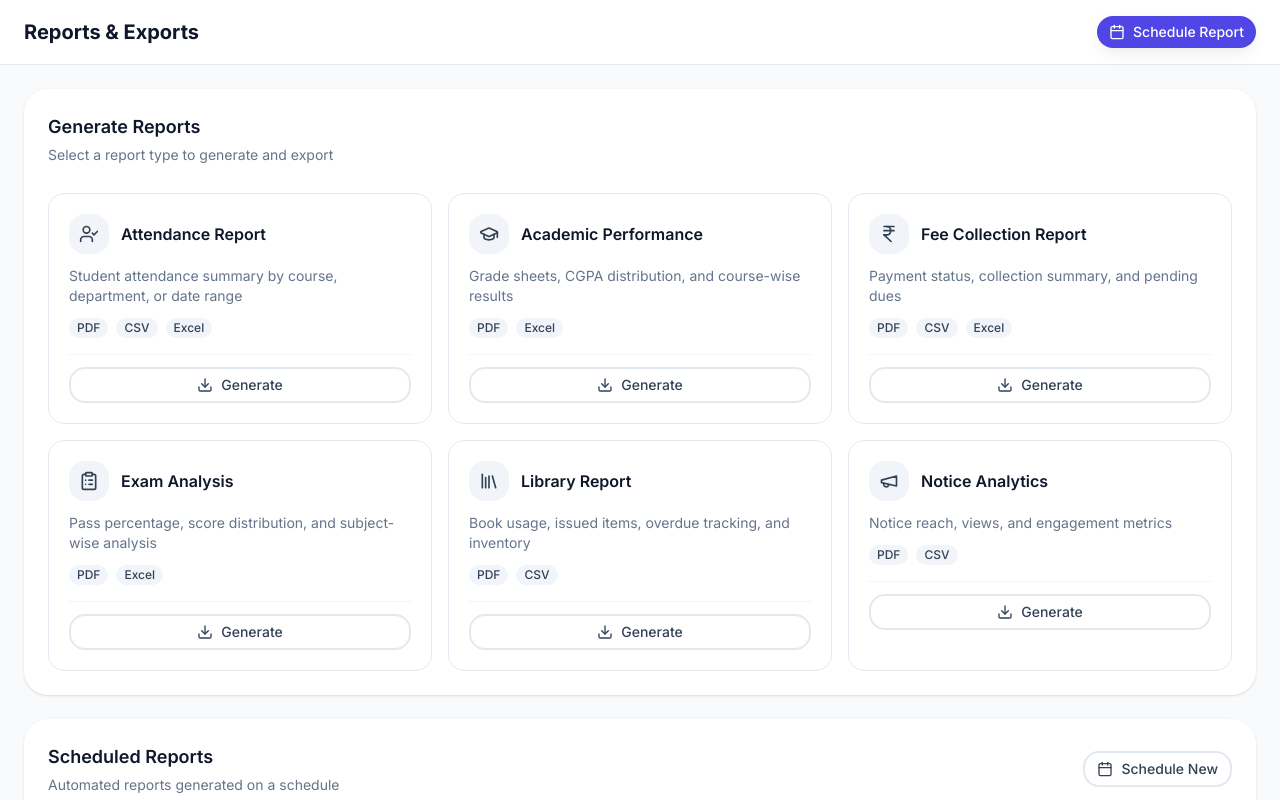
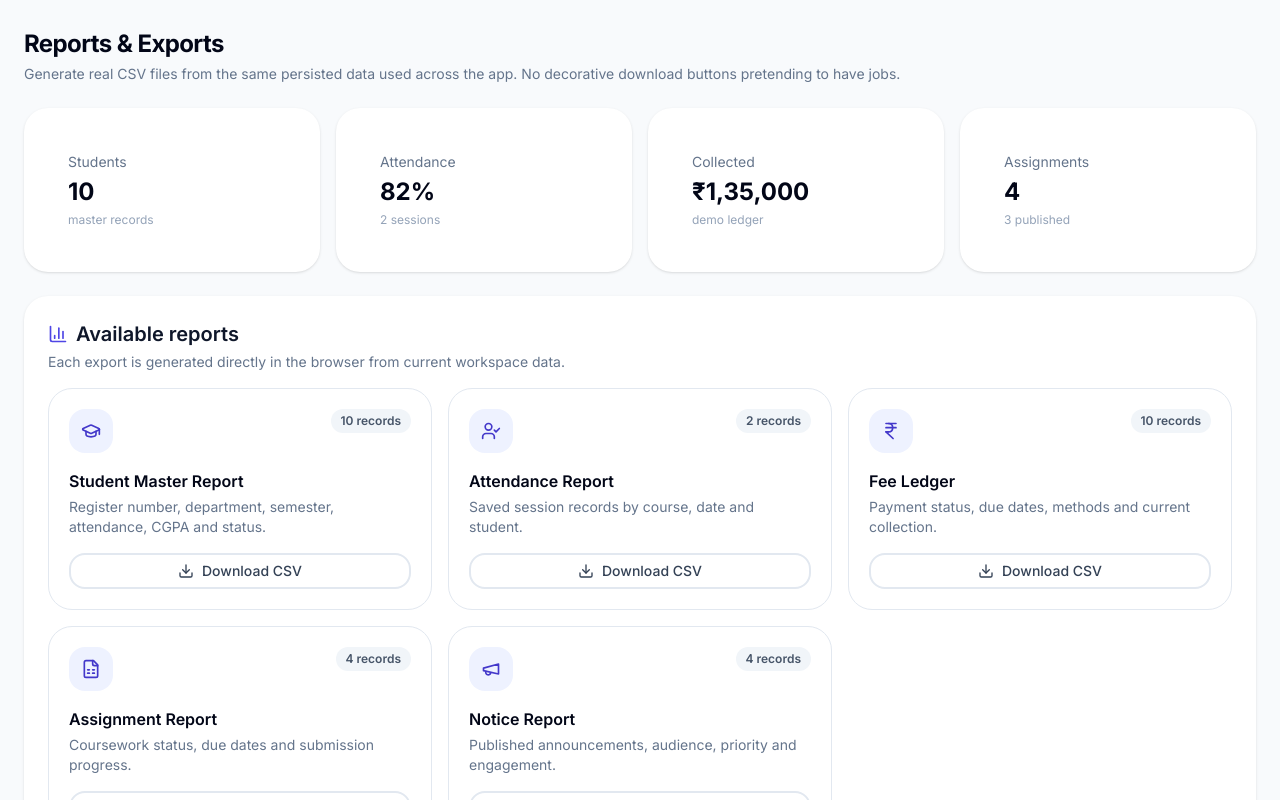
Before and after one commit to Bharath496/EDU_ONE, a Next.js app in the folder apps/web/: page /modules/reports in a window 1280 px wide. Shown: the top 800 px of the page. Built offline with nearby package versions, Linux system fonts and the light colour scheme; sample sign-in values are in the browser's storage.

Commit message:
Upgrade reports with real CSV exports from workspace data

```diff
--- a/apps/web/app/modules/reports/page.tsx
+++ b/apps/web/app/modules/reports/page.tsx
@@ -1,112 +1,204 @@
 'use client'
 
-import { useState } from 'react'
+import { useMemo, useState } from 'react'
 import { useRouter } from 'next/navigation'
-import Link from 'next/link'
-import { Card, CardContent, CardHeader, CardTitle, CardDescription } from '@/components/ui/Card'
+import {
+  BarChart3,
+  Download,
+  FileSpreadsheet,
+  GraduationCap,
+  IndianRupee,
+  Megaphone,
+  UserCheck,
+} from 'lucide-react'
 import { Button } from '@/components/ui/Button'
-import { Badge } from '@/components/ui/Badge'
+import { Card, CardContent, CardDescription, CardHeader, CardTitle } from '@/components/ui/Card'
 import { useAuthStore } from '@/lib/auth-store'
-import { FileText, Download, ChevronRight, Calendar, BarChart3, GraduationCap, UserCheck, IndianRupee, Library, Megaphone, ClipboardList } from 'lucide-react'
+import { useEduStore } from '@/lib/edu-store'
 
-const REPORT_TYPES = [
-  { id: 'attendance', title: 'Attendance Report', desc: 'Student attendance summary by course, department, or date range', icon: UserCheck, color: 'blue', formats: ['PDF', 'CSV', 'Excel'] },
-  { id: 'academic', title: 'Academic Performance', desc: 'Grade sheets, CGPA distribution, and course-wise results', icon: GraduationCap, color: 'green', formats: ['PDF', 'Excel'] },
-  { id: 'fee', title: 'Fee Collection Report', desc: 'Payment status, collection summary, and pending dues', icon: IndianRupee, color: 'purple', formats: ['PDF', 'CSV', 'Excel'] },
-  { id: 'exam', title: 'Exam Analysis', desc: 'Pass percentage, score distribution, and subject-wise analysis', icon: ClipboardList, color: 'amber', formats: ['PDF', 'Excel'] },
-  { id: 'library', title: 'Library Report', desc: 'Book usage, issued items, overdue tracking, and inventory', icon: Library, color: 'indigo', formats: ['PDF', 'CSV'] },
-  { id: 'notice', title: 'Notice Analytics', desc: 'Notice reach, views, and engagement metrics', icon: Megaphone, color: 'cyan', formats: ['PDF', 'CSV'] },
-]
+type ReportType = 'students' | 'attendance' | 'fees' | 'assignments' | 'notices'
 
-const SCHEDULED_REPORTS = [
-  { name: 'Weekly Attendance Summary', frequency: 'Every Monday', format: 'PDF', recipients: 'HODs, Principal', nextRun: 'Jul 22, 2024', status: 'active' },
-  { name: 'Monthly Fee Report', frequency: '1st of Month', format: 'Excel', recipients: 'Accounts Dept', nextRun: 'Aug 01, 2024', status: 'active' },
-  { name: 'Academic Performance Review', frequency: 'End of Semester', format: 'PDF', recipients: 'Faculty, Management', nextRun: 'Nov 30, 2024', status: 'draft' },
-]
+function saveCsv(filename: string, rows: Array<Array<string | number>>) {
+  const csv = rows
+    .map((row) => row.map((value) => `"${String(value).replaceAll('"', '""')}"`).join(','))
+    .join('\n')
+  const blob = new Blob([csv], { type: 'text/csv;charset=utf-8;' })
+  const url = URL.createObjectURL(blob)
+  const anchor = document.createElement('a')
+  anchor.href = url
+  anchor.download = filename
+  anchor.click()
+  URL.revokeObjectURL(url)
+}
 
 export default function ReportsPage() {
   const { user, isAuthenticated } = useAuthStore()
   const router = useRouter()
+  const students = useEduStore((state) => state.students)
+  const attendance = useEduStore((state) => state.attendanceSessions)
+  const fees = useEduStore((state) => state.fees)
+  const assignments = useEduStore((state) => state.assignments)
+  const notices = useEduStore((state) => state.notices)
 
-  if (!isAuthenticated || !user) { router.push('/login'); return null }
+  const [generated, setGenerated] = useState<string | null>(null)
+
+  if (!isAuthenticated || !user) {
+    router.push('/login')
+    return null
+  }
+
+  const feeCollected = fees.filter((item) => item.status === 'paid').reduce((sum, item) => sum + item.amount, 0)
+  const avgAttendance = students.length
+    ? Math.round(students.reduce((sum, item) => sum + item.attendance, 0) / students.length)
+    : 0
+
+  const cards = useMemo(() => [
+    {
+      id: 'students' as ReportType,
+      title: 'Student Master Report',
+      description: 'Register number, department, semester, attendance, CGPA and status.',
+      icon: GraduationCap,
+      count: students.length,
+    },
+    {
+      id: 'attendance' as ReportType,
+      title: 'Attendance Report',
+      description: 'Saved session records by course, date and student.',
+      icon: UserCheck,
+      count: attendance.length,
+    },
+    {
+      id: 'fees' as ReportType,
+      title: 'Fee Ledger',
+      description: 'Payment status, due dates, methods and current collection.',
+      icon: IndianRupee,
+      count: fees.length,
+    },
+    {
+      id: 'assignments' as ReportType,
+      title: 'Assignment Report',
+      description: 'Coursework status, due dates and submission progress.',
+      icon: FileSpreadsheet,
+      count: assignments.length,
+    },
+    {
+      id: 'notices' as ReportType,
+      title: 'Notice Report',
+      description: 'Published announcements, audience, priority and engagement.',
+      icon: Megaphone,
+      count: notices.length,
+    },
+  ], [assignments.length, attendance.length, fees.length, notices.length, students.length])
+
+  const generate = (type: ReportType) => {
+    if (type === 'students') {
+      saveCsv('eduone-students-report.csv', [
+        ['Register No', 'Student', 'Department', 'Semester', 'Batch', 'Attendance', 'CGPA', 'Status'],
+        ...students.map((item) => [item.regNo, item.name, item.department, item.semester, item.batch, item.attendance, item.cgpa, item.status]),
+      ])
+    }
+
+    if (type === 'attendance') {
+      const rows: Array<Array<string | number>> = [['Course', 'Date', 'Register No', 'Student', 'Status']]
+      attendance.forEach((session) => {
+        Object.entries(session.records).forEach(([studentId, status]) => {
+          const student = students.find((item) => item.id === studentId)
+          rows.push([session.course, session.date, student?.regNo ?? studentId, student?.name ?? 'Unknown', status])
+        })
+      })
+      saveCsv('eduone-attendance-report.csv', rows)
+    }
+
+    if (type === 'fees') {
+      saveCsv('eduone-fees-report.csv', [
+        ['Register No', 'Student', 'Fee Type', 'Amount', 'Due Date', 'Paid Date', 'Status', 'Method'],
+        ...fees.map((fee) => {
+          const student = students.find((item) => item.id === fee.studentId)
+          return [student?.regNo ?? '-', student?.name ?? 'Unknown', fee.feeType, fee.amount, fee.dueDate, fee.paidDate ?? '', fee.status, fee.method ?? '']
+        }),
+      ])
+    }
+
+    if (type === 'assignments') {
+      saveCsv('eduone-assignments-report.csv', [
+        ['Title', 'Course', 'Department', 'Due Date', 'Marks', 'Submissions', 'Class Strength', 'Status'],
+        ...assignments.map((item) => [item.title, item.course, item.department, item.dueDate, item.maxMarks, item.submissions, item.totalStudents, item.status]),
+      ])
+    }
+
+    if (type === 'notices') {
+      saveCsv('eduone-notices-report.csv', [
+        ['Title', 'Author', 'Audience', 'Priority', 'Published At', 'Pinned', 'Views'],
+        ...notices.map((item) => [item.title, item.author, item.target, item.priority, item.publishedAt, item.pinned ? 'Yes' : 'No', item.views]),
+      ])
+    }
+
+    setGenerated(type)
+    window.setTimeout(() => setGenerated(null), 2500)
+  }
 
   return (
-    <div className="min-h-screen bg-slate-50">
-      <header className="sticky top-0 z-30 bg-white/95 backdrop-blur-sm border-b border-slate-200">
-        <div className="flex h-16 items-center justify-between px-4 lg:px-6">
+    <div className="space-y-6 p-4 lg:p-6">
       <div>
-            <p className="text-sm text-slate-500">{user.collegeName}</p>
-            <h1 className="text-xl font-bold text-slate-900">Reports & Exports</h1>
+        <p className="text-sm font-medium text-primary-600">{user.collegeName}</p>
+        <h1 className="mt-1 text-2xl font-bold tracking-tight text-slate-950">Reports & Exports</h1>
+        <p className="mt-1 text-sm text-slate-500">
+          Generate real CSV files from the same persisted data used across the app. No decorative download buttons pretending to have jobs.
+        </p>
       </div>
-          <Button variant="primary" size="sm" className="gap-2">
-            <Calendar className="w-4 h-4" /> Schedule Report
+
+      <div className="grid gap-4 sm:grid-cols-2 xl:grid-cols-4">
+        {[
+          { label: 'Students', value: students.length, note: 'master records' },
+          { label: 'Attendance', value: `${avgAttendance}%`, note: `${attendance.length} sessions` },
+          { label: 'Collected', value: `₹${feeCollected.toLocaleString('en-IN')}`, note: 'demo ledger' },
+          { label: 'Assignments', value: assignments.length, note: `${assignments.filter((item) => item.status === 'published').length} published` },
+        ].map((item) => (
+          <Card key={item.label}>
+            <CardContent className="p-5">
+              <p className="text-sm text-slate-500">{item.label}</p>
+              <p className="mt-1 text-2xl font-bold text-slate-950">{item.value}</p>
+              <p className="mt-1 text-xs text-slate-400">{item.note}</p>
+            </CardContent>
+          </Card>
+        ))}
+      </div>
+
+      {generated && (
+        <div className="rounded-xl border border-emerald-200 bg-emerald-50 px-4 py-3 text-sm font-medium text-emerald-800">
+          Report generated and downloaded successfully.
+        </div>
+      )}
+
+      <Card>
+        <CardHeader>
+          <CardTitle className="flex items-center gap-2"><BarChart3 className="h-5 w-5 text-primary-600" />Available reports</CardTitle>
+          <CardDescription>Each export is generated directly in the browser from current workspace data.</CardDescription>
+        </CardHeader>
+        <CardContent className="grid gap-4 md:grid-cols-2 xl:grid-cols-3">
+          {cards.map((report) => (
+            <div key={report.id} className="rounded-2xl border border-slate-200 p-5 transition-all hover:-translate-y-0.5 hover:border-primary-300 hover:shadow-sm">
+              <div className="flex items-start justify-between gap-4">
+                <div className="rounded-xl bg-primary-50 p-3 text-primary-700"><report.icon className="h-5 w-5" /></div>
+                <span className="rounded-full bg-slate-100 px-2.5 py-1 text-xs font-semibold text-slate-600">{report.count} records</span>
+              </div>
+              <h3 className="mt-4 font-semibold text-slate-950">{report.title}</h3>
+              <p className="mt-1 min-h-10 text-sm leading-5 text-slate-500">{report.description}</p>
+              <Button variant="outline" size="sm" className="mt-4 w-full gap-2" onClick={() => generate(report.id)}>
+                <Download className="h-4 w-4" />
+                Download CSV
               </Button>
             </div>
-      </header>
-
-      <div className="p-4 lg:p-6 space-y-6">
-        <Card>
-          <CardHeader className="pb-3">
-            <CardTitle className="text-lg">Generate Reports</CardTitle>
-            <CardDescription>Select a report type to generate and export</CardDescription>
-          </CardHeader>
-          <CardContent className="pt-0">
-            <div className="grid grid-cols-1 md:grid-cols-2 lg:grid-cols-3 gap-4">
-              {REPORT_TYPES.map(report => (
-                <div key={report.id} className="p-5 rounded-xl border border-slate-200 hover:border-primary-300 hover:bg-primary-50/50 transition-colors cursor-pointer">
-                  <div className="flex items-center gap-3 mb-3">
-                    <div className="p-2.5 rounded-xl bg-slate-100 text-slate-700">
-                      <report.icon className="w-5 h-5" />
-                    </div>
-                    <h3 className="font-semibold text-slate-900">{report.title}</h3>
-                  </div>
-                  <p className="text-sm text-slate-500 mb-3">{report.desc}</p>
-                  <div className="flex items-center gap-2">
-                    {report.formats.map(f => (
-                      <Badge key={f} variant="secondary" size="sm">{f}</Badge>
           ))}
-                  </div>
-                  <div className="mt-4 pt-3 border-t border-slate-100">
-                    <Button variant="outline" size="sm" className="w-full gap-2">
-                      <Download className="w-4 h-4" /> Generate
-                    </Button>
-                  </div>
-                </div>
-              ))}
-            </div>
         </CardContent>
       </Card>
 
       <Card>
-          <CardHeader className="flex flex-row items-center justify-between pb-3">
-            <div>
-              <CardTitle className="text-lg">Scheduled Reports</CardTitle>
-              <CardDescription>Automated reports generated on a schedule</CardDescription>
-            </div>
-            <Button variant="outline" size="sm" className="gap-2">
-              <Calendar className="w-4 h-4" /> Schedule New
-            </Button>
+        <CardHeader>
+          <CardTitle className="text-base">Why CSV first?</CardTitle>
+          <CardDescription>It is portable, auditable, easy to inspect, and costs exactly ₹0 to generate. PDF styling can be added later without inventing a server bill today.</CardDescription>
         </CardHeader>
-          <CardContent className="pt-0">
-            <div className="space-y-3">
-              {SCHEDULED_REPORTS.map((r, i) => (
-                <div key={i} className="flex items-center justify-between p-4 rounded-xl border border-slate-100">
-                  <div>
-                    <h4 className="font-medium text-slate-900">{r.name}</h4>
-                    <div className="flex items-center gap-4 mt-1 text-xs text-slate-500">
-                      <span>Frequency: {r.frequency}</span>
-                      <span>Format: {r.format}</span>
-                      <span>To: {r.recipients}</span>
-                    </div>
-                    <p className="text-xs text-slate-400 mt-0.5">Next run: {r.nextRun}</p>
-                  </div>
-                  <Badge variant={r.status === 'active' ? 'success' : 'secondary'} size="sm">{r.status}</Badge>
-                </div>
-              ))}
-            </div>
-          </CardContent>
       </Card>
-      </div>
     </div>
   )
 }
```
Lines whose indentation alone changed are shown as unchanged.
